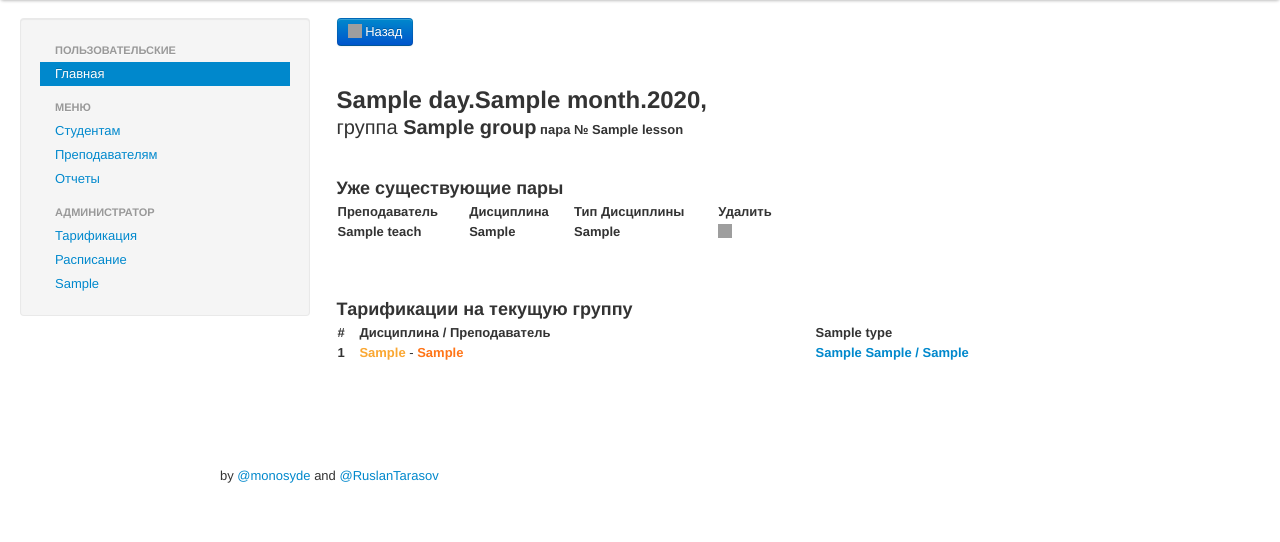
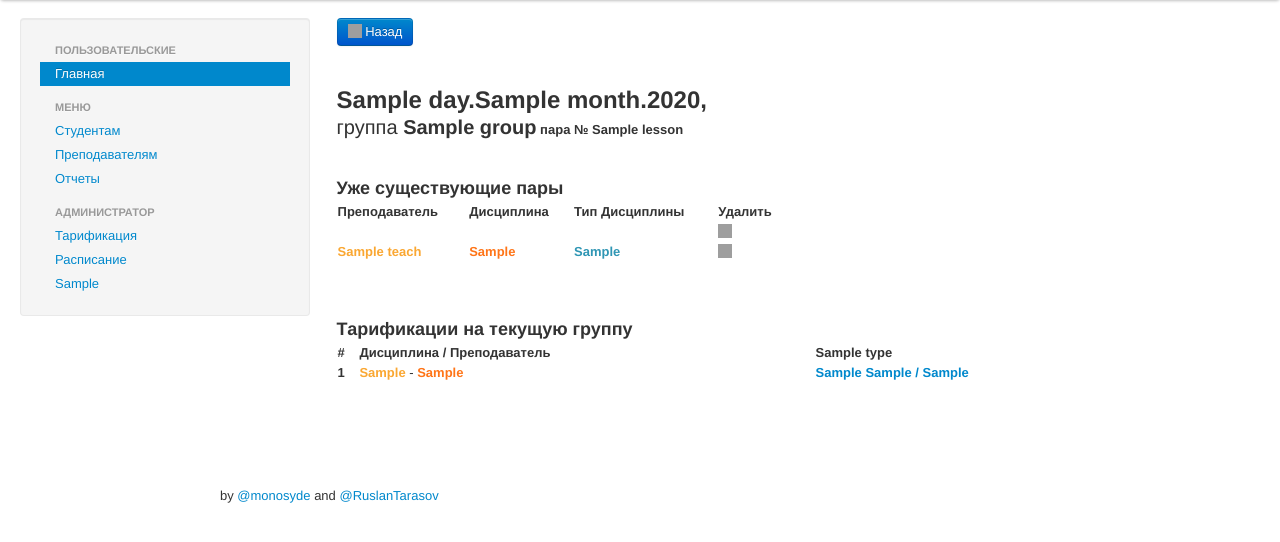
Before and after one commit to tarasov/deproc, a Django app: template deproc/templates/schedule/lesson.html in a window 1280 px wide. Shown: the part 40-582 px from the top of the page. Run offline with Django 3.2, Linux system fonts and the light colour scheme; the template is opened without the code that fills it: most values are stand-ins (such as "Sample title", 1, 10 or a date in 2020); parts of the project's set-up code (start-up, migrations or seed data) failed here and were passed over; grey boxes are pictures that could not be loaded.

Commit message:
fix 0145';

```diff
--- a/deproc/schedule/views.py
+++ b/deproc/schedule/views.py
@@ -92,8 +92,10 @@
         tpdsc = lt.plan.uch_plan_hour.type_hour.name
         lessons[teach] = dsc, tpdsc, lt.pk
 
-
-
+    if lessons == {}:
+        ls = True
+    else:
+        ls = False
 
     tariffs = main_models.Tariffication.objects.filter(
         group_plan__group__name = group,
--- a/deproc/templates/schedule/lesson.html
+++ b/deproc/templates/schedule/lesson.html
@@ -31,17 +31,31 @@
                     <th align="left"><b> Тип Дисциплины </b></th>
                     <th align="left"><b> Удалить </b></th>
                 </tr>
-                {% for teach, disc in lessons.items %}
-                <tr>
-                        <td class="group osn" align="left"><b> {{ teach }} </b></td>
-                        <td class="group" id="" align="left"> <div><b> {{ disc.0 }}</b></div> </td>
-                        <td class="group" id="" align="left"> <div><b> {{ disc.1 }}</b></div> </td>
+
+                {% if ls %}
+                    <tr>
+                        <td class="group osn" align="left"><b> </b></td>
+                        <td class="group" id="" align="left"> <div><b> </b></div> </td>
+                        <td class="group" id="" align="left"> <div><b> </b></div> </td>
                         <td class="group" id="" align="left"><div>
                             <b>
-                                <a title = "Удалить" class="icon-remove" href="delete/{{ disc.2 }}"></a>
+                                <a title = "Удалить" class="icon-remove"></a>
                             </b>
                         </div> </td>
-                </tr>
+                    </tr>
+                {% endif %}
+
+                {% for teach, disc in lessons.items %}
+                        <tr>
+                                <td class="group osn" align="left"><b style="color: #faa732;"> {{ teach }} </b></td>
+                                <td class="group osn" id="" align="left"> <div><b style="color: #ff7518;"> {{ disc.0 }}</b></div> </td>
+                                <td class="group" id="" align="left"> <div><b style="color: #2f96b4;"> {{ disc.1 }}</b></div> </td>
+                                <td class="group" id="" align="left"><div>
+                                    <b>
+                                        <a title = "Удалить" class="icon-remove" href="delete/{{ disc.2 }}"></a>
+                                    </b>
+                                </div> </td>
+                        </tr>
                 {% endfor %}
             </tbody>
         </table>
```
